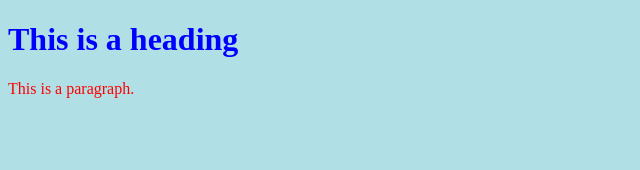
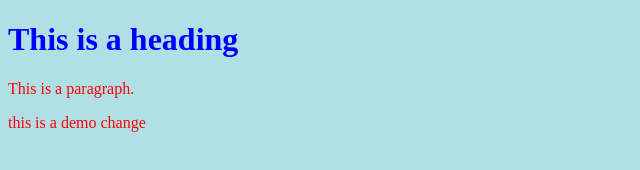
Before and after one commit to piyush-ttn/jenkins-job, a plain HTML site: page index.html in a window 1280 px wide. Shown: the whole page, without its empty margins (0-640 px from the left). Drawn offline with Linux system fonts and the light colour scheme.

Commit message:
update change

```diff
--- a/index.html
+++ b/index.html
@@ -11,6 +11,6 @@ p    {color: red;}
 
 <h1>This is a heading</h1>
 <p>This is a paragraph.</p>
-
+<p>this is a demo change</p>
 </body>
 </html>
```
